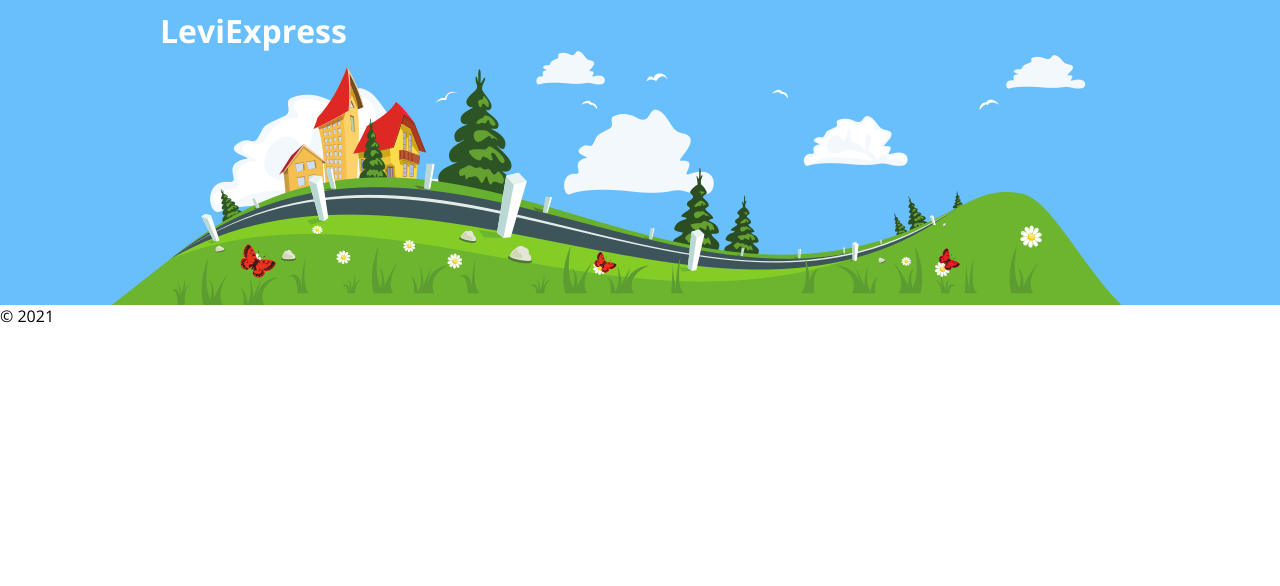
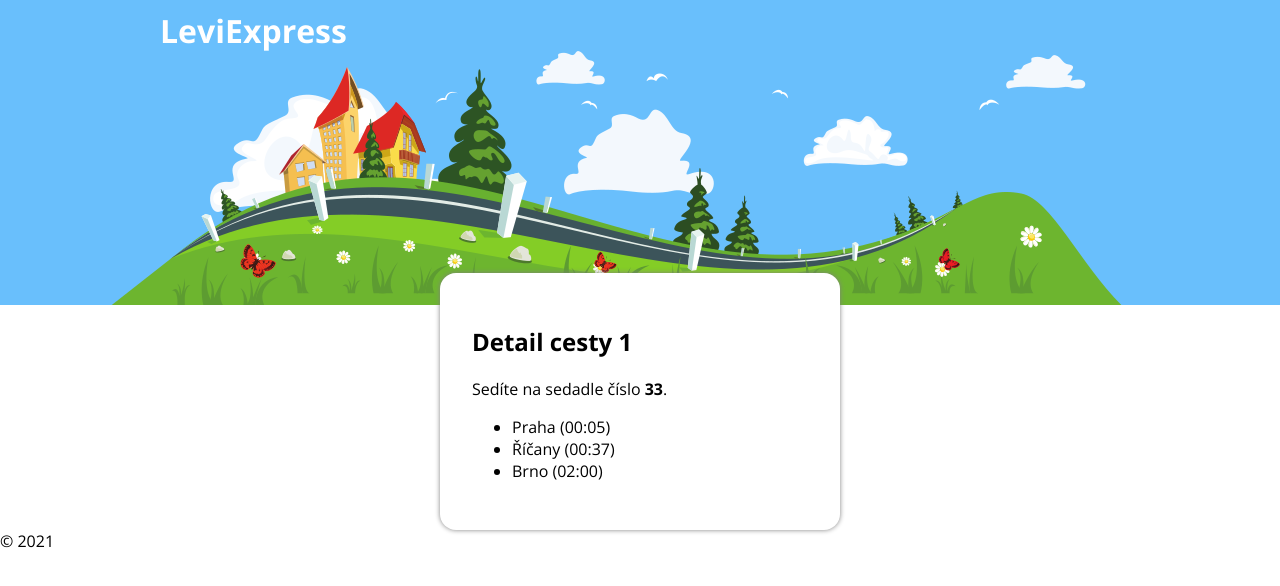
Before and after one commit to Czechitas-podklady-WEB/leviexpress-frontend-demo, a React app: page /reservation/1 in a window 1280 px wide. Shown: the top 586 px of the page. Built offline with nearby package versions, Linux system fonts and the light colour scheme.

Commit message:
JourneyDetail renamed to Reservation.

```diff
--- a/src/components/App/index.jsx
+++ b/src/components/App/index.jsx
@@ -3,7 +3,7 @@ import { BrowserRouter as Router, Route, Switch } from 'react-router-dom';
 import { Footer } from '../Footer';
 import { Header } from '../Header';
 import { Home } from '../Home';
-import { JourneyDetail } from '../JourneyDetail';
+import { Reservation } from '../Reservation';
 
 export const App = () => (
   <Router>
@@ -12,8 +12,8 @@ export const App = () => (
       <Route path="/" exact>
         <Home />
       </Route>
-      <Route path="/journey/:id" exact>
-        <JourneyDetail />
+      <Route path="/reservation/:id" exact>
+        <Reservation />
       </Route>
     </Switch>
     <Footer />
--- a/src/components/JourneyDetail/index.jsx
+++ b/src/components/Reservation/index.jsx
@@ -1,7 +1,8 @@
 import React, { useState } from 'react';
 import { useParams } from 'react-router';
+import './style.css';
 
-export const JourneyDetail = () => {
+export const Reservation = () => {
   const { id } = useParams();
 
   const [stops] = useState(() => [
@@ -21,7 +22,7 @@ export const JourneyDetail = () => {
   const [seat] = React.useState(32);
 
   return (
-    <div>
+    <div className="reservation">
       <h2>Detail cesty {id}</h2>
       <p>
         Sedíte na sedadle číslo <strong>{seat + 1}</strong>.
--- /dev/null
+++ b/src/components/Reservation/style.css
@@ -0,0 +1,9 @@
+.reservation {
+  width: 25rem;
+  padding: 2rem;
+
+  margin: -2rem auto 0 auto;
+  background-color: white;
+  border-radius: 1rem;
+  box-shadow: 0 0 5px gray;
+}
--- a/src/components/SeatPicker/index.jsx
+++ b/src/components/SeatPicker/index.jsx
@@ -12,7 +12,7 @@ export const SeatPicker = ({ seats }) => {
           </li>
         ))}
       </ul>
-      <Link to={`/journey/${'a456xc'}`}>Přejít ne detail rezervace</Link>
+      <Link to={`/reservation/${'a456xc'}`}>Přejít na detail rezervace</Link>
     </div>
   );
 };
```
